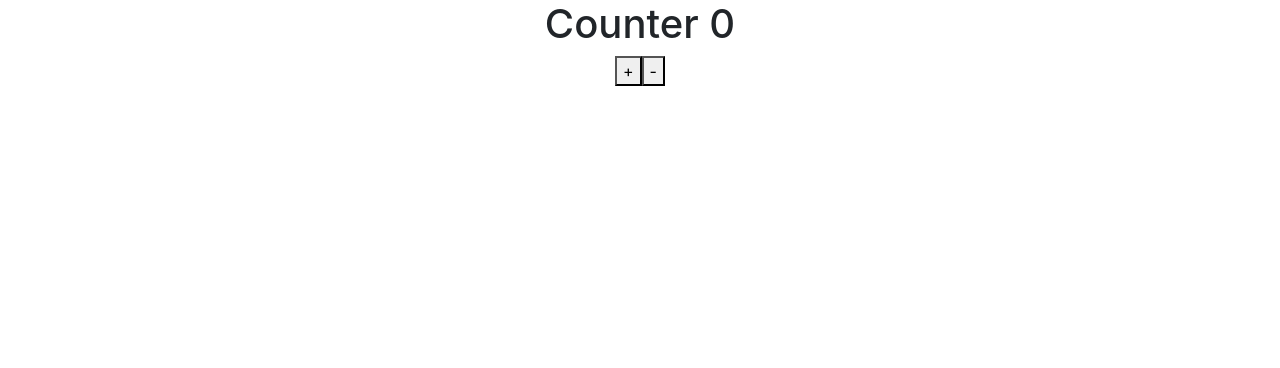
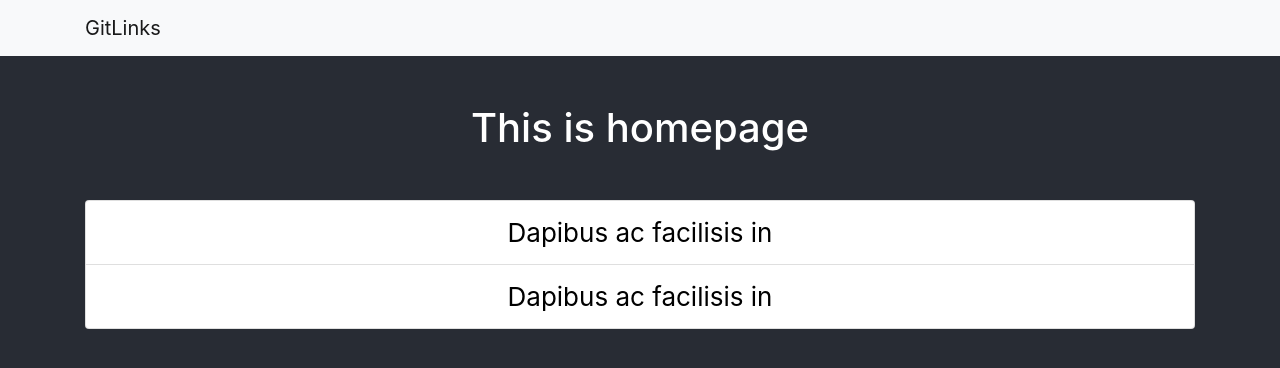
Before and after one commit to anhtubui1204/quodai-challenge, a React (Create React App) app: page / in a window 1280 px wide. Shown: the top 368 px of the page. Built offline with nearby package versions, Linux system fonts and the light colour scheme.

Commit message:
structure the project

```diff
--- a/package.json
+++ b/package.json
@@ -6,9 +6,11 @@
     "@testing-library/jest-dom": "^5.11.6",
     "@testing-library/react": "^11.2.2",
     "@testing-library/user-event": "^12.6.0",
+    "axios": "^0.21.1",
     "react": "^17.0.1",
     "react-dom": "^17.0.1",
     "react-redux": "^7.2.2",
+    "react-router-dom": "^5.2.0",
     "react-scripts": "4.0.1",
     "redux": "^4.0.5",
     "web-vitals": "^0.2.4"
--- a/src/App.js
+++ b/src/App.js
@@ -1,7 +1,11 @@
 import React from 'react';
+import { BrowserRouter as Router } from 'react-router-dom';
 import { useSelector, useDispatch } from 'react-redux';
 import { increment, decrement } from './actions';
 import './App.css';
+import Navbar from './components/layouts/Navbar';
+import Footer from './components/layouts/Footer';
+import RouteURL from './routes';
 
 function App() {
 
@@ -12,10 +16,15 @@ function App() {
 
   return (
     <div className="App">
-      <h1>Counter {counter}</h1>
+      {/* <h1>Counter {counter}</h1>
       <button onClick={()=> dispatch(increment())}>+</button>
       <button onClick={() => dispatch(decrement())}>-</button>
-      {isLogged && <h3>Logged In</h3>}
+      {isLogged && <h3>Logged In</h3>} */}
+      <Router>
+        <Navbar/>
+        <RouteURL/>
+        <Footer/>
+      </Router>
     </div>
   );
 }
--- /dev/null
+++ b/src/components/layouts/Footer.js
@@ -0,0 +1,11 @@
+import React from 'react'
+
+const Footer = () => {
+    return (
+        <div id="footer">
+
+        </div>
+    )
+}
+
+export default Footer
--- /dev/null
+++ b/src/components/layouts/Navbar.js
@@ -0,0 +1,16 @@
+import React from 'react';
+import { Link } from 'react-router-dom';
+
+const Navbar = () => {
+    return (
+        <div id="header">
+            <nav class="navbar navbar-expand-lg navbar-light bg-light">
+                <div className="container">
+                    <Link class="navbar-brand" to={"/"}>GitLinks</Link>
+                </div>
+            </nav>
+        </div>
+    )
+}
+
+export default Navbar;
--- /dev/null
+++ b/src/pages/HomePage/HomePageContainer.js
@@ -0,0 +1,16 @@
+import React from 'react'
+import ListComponent from './components/ListComponent'
+import './styles/homepage.css'
+
+const HomePageContainer = () => {
+    return (
+        <div id="homepage">
+            <div className="container">
+                <h1>This is homepage</h1>
+                <ListComponent/>
+            </div>
+        </div>
+    )
+}
+
+export default HomePageContainer
--- /dev/null
+++ b/src/pages/HomePage/components/ListComponent.jsx
@@ -0,0 +1,14 @@
+import React from 'react'
+
+const ListComponent = () => {
+    return (
+        <div id="list-section">
+            <ul className="list-group">
+                <li className="list-group-item list-group-item-action" style={{color:'black'}}>Dapibus ac facilisis in</li>
+                <li className="list-group-item list-group-item-action" style={{color:'black'}}>Dapibus ac facilisis in</li>
+            </ul>
+        </div>
+    )
+}
+
+export default ListComponent
--- /dev/null
+++ b/src/pages/HomePage/styles/homepage.css
@@ -0,0 +1,11 @@
+#homepage {
+    padding: 3rem 0;
+    background-color: #282c34;
+    min-height: 100vh;
+    font-size: calc(10px + 2vmin);
+    color: white;
+}
+
+#list-section {
+    margin-top: 3rem;
+}
--- /dev/null
+++ b/src/routes.js
@@ -0,0 +1,13 @@
+import React from 'react';
+import { Switch, Route } from 'react-router-dom';
+import HomePageContainer from './pages/HomePage/HomePageContainer';
+
+const routes = () => {
+    return (
+        <Switch>
+            <Route exact path={"/"} component={HomePageContainer}/>
+        </Switch>
+    )
+}
+
+export default routes
```
Also changed, not shown: src/components/single-list-item/SingleListItem.jsx (added), 1 other file (tests, documents, lock files or other folders).
